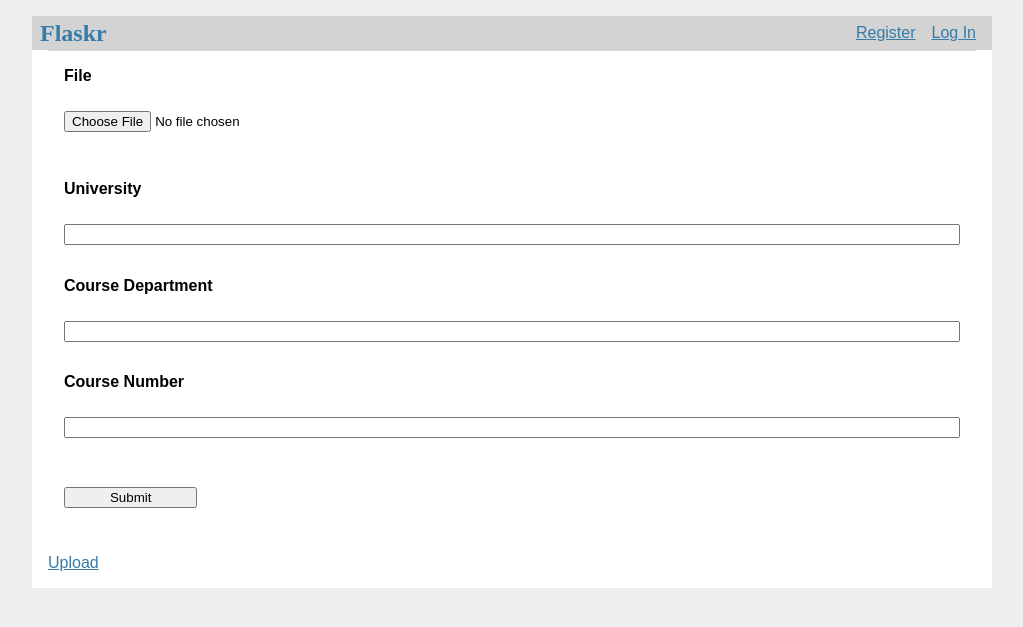
After one commit to examix/examix, a Flask app: template flaskr/templates/pages/upload.html in a window 1280 px wide. The commit adds this page. Shown: the top 627 px of the page, without its empty margins (128-1151 px from the left). Run offline with Flask 3, Linux system fonts and the light colour scheme; the template is opened without the code that fills it, so the values that code supplies are empty.

Commit message:
Upload.html changed.

```diff
--- a/flaskr/templates/base.html
+++ b/flaskr/templates/base.html
@@ -21,4 +21,5 @@
     <div class="flash">{{ message }}</div>
   {% endfor %}
   {% block content %}{% endblock %}
+  <a href="pages/upload.html">Upload</a>
 </section>
--- /dev/null
+++ b/flaskr/templates/pages/upload.html
@@ -0,0 +1,28 @@
+{% extends "base.html" %}
+{% block title %}Upload{% endblock %}
+{% block head %}
+  {{ super() }}
+{% endblock %}
+{% block content %}
+<div class="wrap">
+    <div class="content">
+        <div class="form">
+            <form action="">
+                <label for="file">File</label><br>
+                <input type="file" id="file" name="file" value=""><br>
+                <hr>
+                <label for="university">University</label><br>
+                <input type="text" id="university" name="university" value=""><br>
+                <label for="university">Course Department</label><br>
+                <input type="text" id="courseDept" name="courseDept" value=""><br>
+                <label for="university">Course Number</label><br>
+                <input type="text" id="courseNum" name="courseNum" value=""><br><br>
+                <input type="submit" value="Submit">
+              </form>
+        </div>
+    </div>
+    <div class="image">
+
+    </div>
+</div>
+{% endblock %}
```
